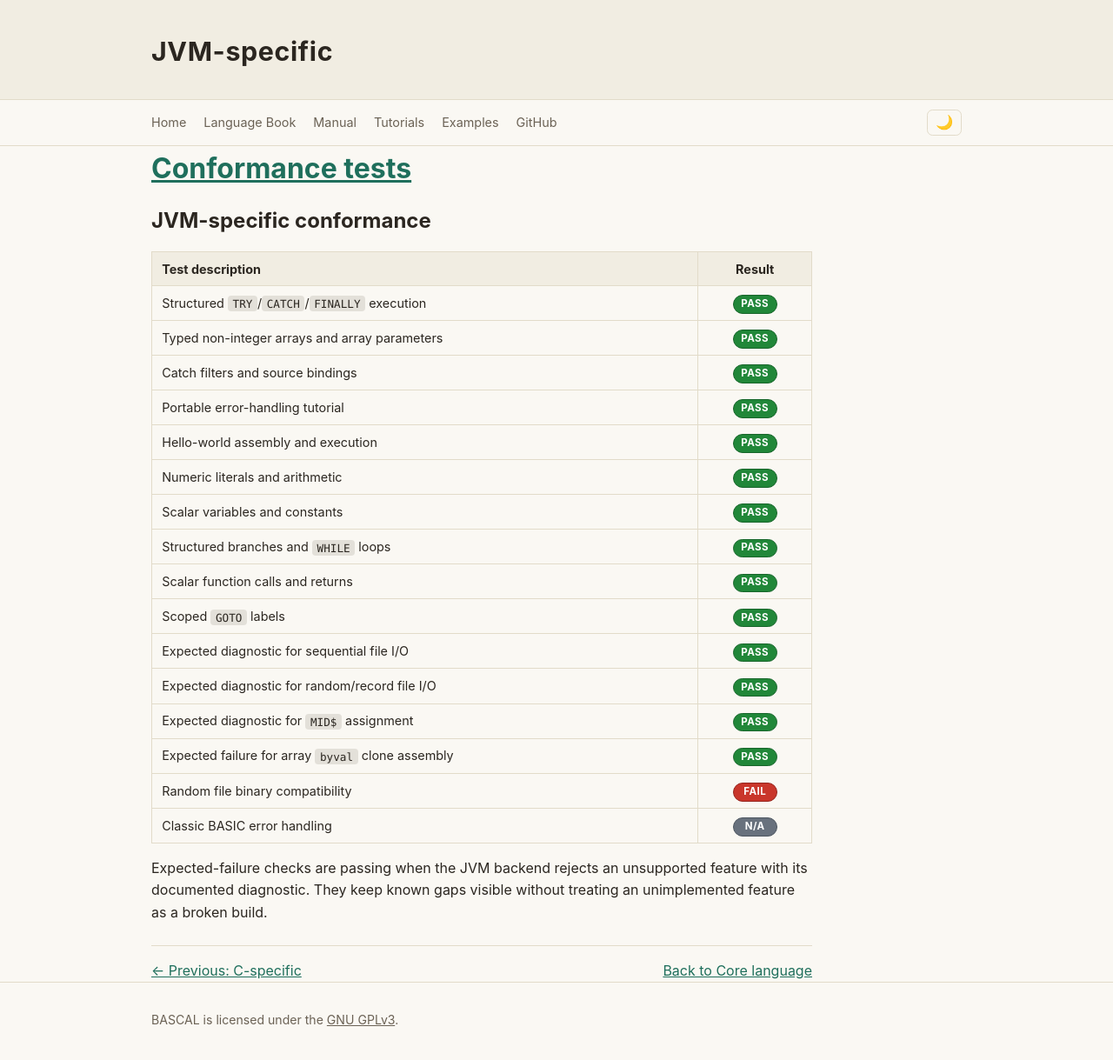
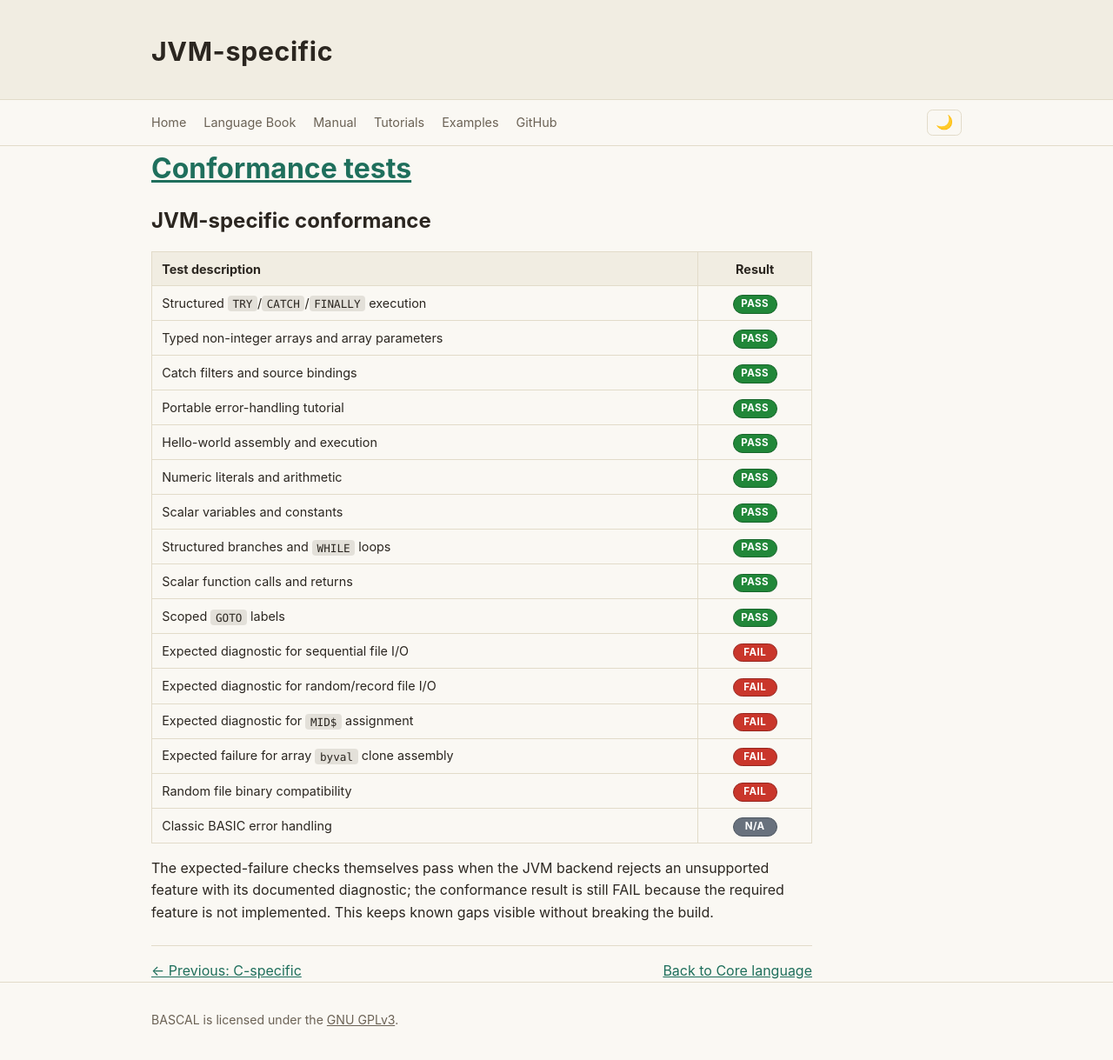
Before and after one commit to johnjoeallen/bascal, an MkDocs documentation site: the page built from docs/conformance/jvm.md, in a window 1280 px wide and 1233 px high. Shown: the top 1219 px of the window at 87% size. Built offline with MkDocs 1.6.1, drawn with Linux system fonts in a browser that asks for light colours.

Commit message:
Mark unsupported JVM features as failures

```diff
--- a/docs/conformance/jvm.md
+++ b/docs/conformance/jvm.md
@@ -14,16 +14,17 @@
 | Structured branches and `WHILE` loops | PASS |
 | Scalar function calls and returns | PASS |
 | Scoped `GOTO` labels | PASS |
-| Expected diagnostic for sequential file I/O | PASS |
-| Expected diagnostic for random/record file I/O | PASS |
-| Expected diagnostic for `MID$` assignment | PASS |
-| Expected failure for array `byval` clone assembly | PASS |
+| Expected diagnostic for sequential file I/O | FAIL |
+| Expected diagnostic for random/record file I/O | FAIL |
+| Expected diagnostic for `MID$` assignment | FAIL |
+| Expected failure for array `byval` clone assembly | FAIL |
 | Random file binary compatibility | FAIL |
 | Classic BASIC error handling | N/A |
 
-Expected-failure checks are passing when the JVM backend rejects an
-unsupported feature with its documented diagnostic. They keep known gaps
-visible without treating an unimplemented feature as a broken build.
+The expected-failure checks themselves pass when the JVM backend rejects an
+unsupported feature with its documented diagnostic; the conformance result is
+still FAIL because the required feature is not implemented. This keeps known
+gaps visible without breaking the build.
 
 <nav class="conformance-nav" aria-label="Conformance results navigation">
   <a href="../c/">← Previous: C-specific</a>
```
